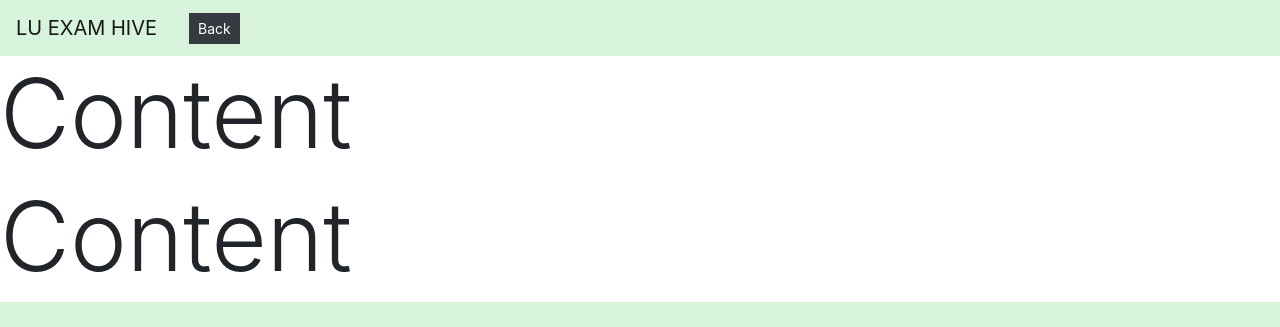
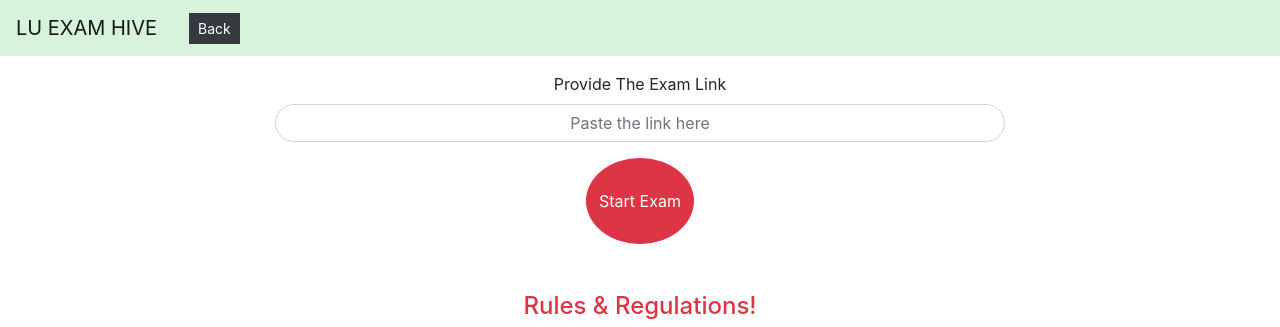
Before and after one commit to zamans78/LU-ExamHive, a PHP site: page /link.html in a window 1280 px wide. Shown: the top 327 px of the page. Run offline with PHP 8.4, Linux system fonts and the light colour scheme.

Commit message:
Avatar and link section included.
Avatar section has been added with teacher and student section having individual cards.

Link section added.

```diff
--- a/assets/css/style.css
+++ b/assets/css/style.css
@@ -1,25 +1,47 @@
 /*--Navigation Bar start --*/
+
 nav {
-	background: #d8f3dc;
+    background: #d8f3dc;
 }
+
+
 /*--Navigation Bar End --*/
 
+
 /*--Footer Start --*/
+
 footer {
-	background: #d8f3dc;
+    background: #d8f3dc;
 }
 
 #customFooter {
-	background: #232526; /* fallback for old browsers */
-	background: -webkit-linear-gradient(
-		to right,
-		#414345,
-		#232526
-	); /* Chrome 10-25, Safari 5.1-6 */
-	background: linear-gradient(
-		to right,
-		#414345,
-		#232526
-	); /* W3C, IE 10+/ Edge, Firefox 16+, Chrome 26+, Opera 12+, Safari 7+ */
+    background: #232526;
+    /* fallback for old browsers */
+    background: -webkit-linear-gradient( to right, #414345, #232526);
+    /* Chrome 10-25, Safari 5.1-6 */
+    background: linear-gradient( to right, #414345, #232526);
+    /* W3C, IE 10+/ Edge, Firefox 16+, Chrome 26+, Opera 12+, Safari 7+ */
 }
+
+
 /*--Footer End --*/
+
+
+/* Avatar Start */
+
+.avatarBtn {
+    display: grid;
+    place-items: center;
+    background-color: #000;
+    color: #fff;
+    border-radius: none !important;
+}
+
+.avatarBtn:hover {
+    background-color: #fff;
+    color: #000;
+    border: 1px solid #000;
+}
+
+
+/* Avatar End */
--- a/link.html
+++ b/link.html
@@ -42,10 +42,50 @@
 					>
 			</nav>
 		</header>
-		<h1 class="display-1">Content</h1>
-		<h1 class="display-1">Content</h1>
 
-		<!--Link placement(128) -->
+		<!--Link placement start(128) -->
+		<main>
+			<div class="container mt-3 mb-3">
+
+				<div class="row">
+				<div class="col"></div>
+					<div class="col-8 text-center">
+						<form>
+							<div class="form-group">
+								<label for="exampleInputEmail1">Provide The Exam Link</label>
+								<input type="url" class="form-control rounded-pill text-center" id="exampleInputEmail1" aria-describedby="emailHelp" placeholder="Paste the link here">
+							</div>
+							<button type="submit" class="btn btn-danger rounded-circle">&nbsp;<br/>Start Exam<br/>&nbsp;</button>
+						</form>
+					</div>
+					<div class="col"></div>
+				</div>
+
+				<div class="row mt-5 mb-3">
+					<div class="col"></div>
+					<div class="col-sm-11 col-md-7 col-lg-5">
+						<h4 class="text-center text-danger">Rules & Regulations!</h4>
+						<div>
+							<ul class="text-secondary">
+								<li>Your IP Address is being tracked!</li>
+								<li>Do not try to open another TAB on your browser.</li>
+								<li>Opening a TAB will end the session immediately.</li>
+								<li>Copy & Pasting option is disabled.</li>
+								<li>Submit the exam form before time runs out!</li>
+								<li>Once the submit button is clicked, there's no going back.</li>
+							</ul>
+						</div>
+					</div>
+					<div class="col"></div>
+				</div>
+
+				<div class="row">
+					<div class="col text-center text-muted"><p>Note: In case of any failure(like power cut out), students may contact with the course teacher with proof.</p></div>
+				</div>
+
+			</div>
+		</main>
+		<!--Link placement end(128) -->
 
 		<footer>
 			<div class="container py-5">
```
Also changed, not shown: avatar.html (+67 -3 lines), assets/images/student.jpg (added), assets/images/teacher.jpg (added).
